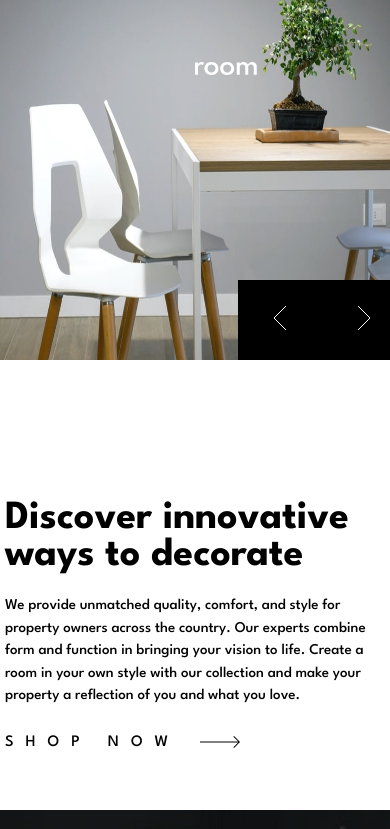
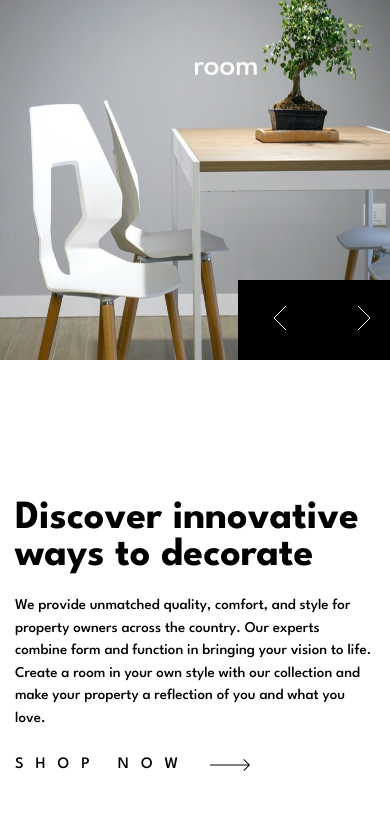
Before and after one commit to johnwav/frontendmentor, a React (Vite) app in the folder roomHomepage/roomHomepage/: page / in a window 390 px wide. Shown: the top 829 px of the page. Built offline with nearby package versions, Linux system fonts and the light colour scheme.

Commit message:
refactor

```diff
--- a/roomHomepage/roomHomepage/src/Homepage.moudle.css
+++ b/roomHomepage/roomHomepage/src/Homepage.moudle.css
@@ -99,7 +99,7 @@
   font-size: 14.5px;
 }
 
-@media only screen and (max-width: 1230px) {
+@media only screen and (max-width: 1260px) {
   .topSection {
     display: flex;
     flex-direction: column;
@@ -122,7 +122,7 @@
     width: 70%;
     height: 100%;
     padding-block: 60px;
-    padding-inline: 20px;
+    padding-inline: 30px;
   }
 
   .btngrp {
--- a/roomHomepage/roomHomepage/src/components/Navbar/Navbar.module.css
+++ b/roomHomepage/roomHomepage/src/components/Navbar/Navbar.module.css
@@ -26,7 +26,7 @@ nav {
 .navItem {
   cursor: pointer;
 }
-
+/*
 .navItem::after {
   content: "";
   position: absolute;
@@ -42,10 +42,10 @@ nav {
 .navItem:hover::after{
   transform: scaleX(1);
   transform-origin: bottom left;
-  }
+  } */
 
 
-@media only screen and (max-width: 1230px) {
+@media only screen and (max-width: 720px) {
   .navItems {
     display: none;
   }
```
